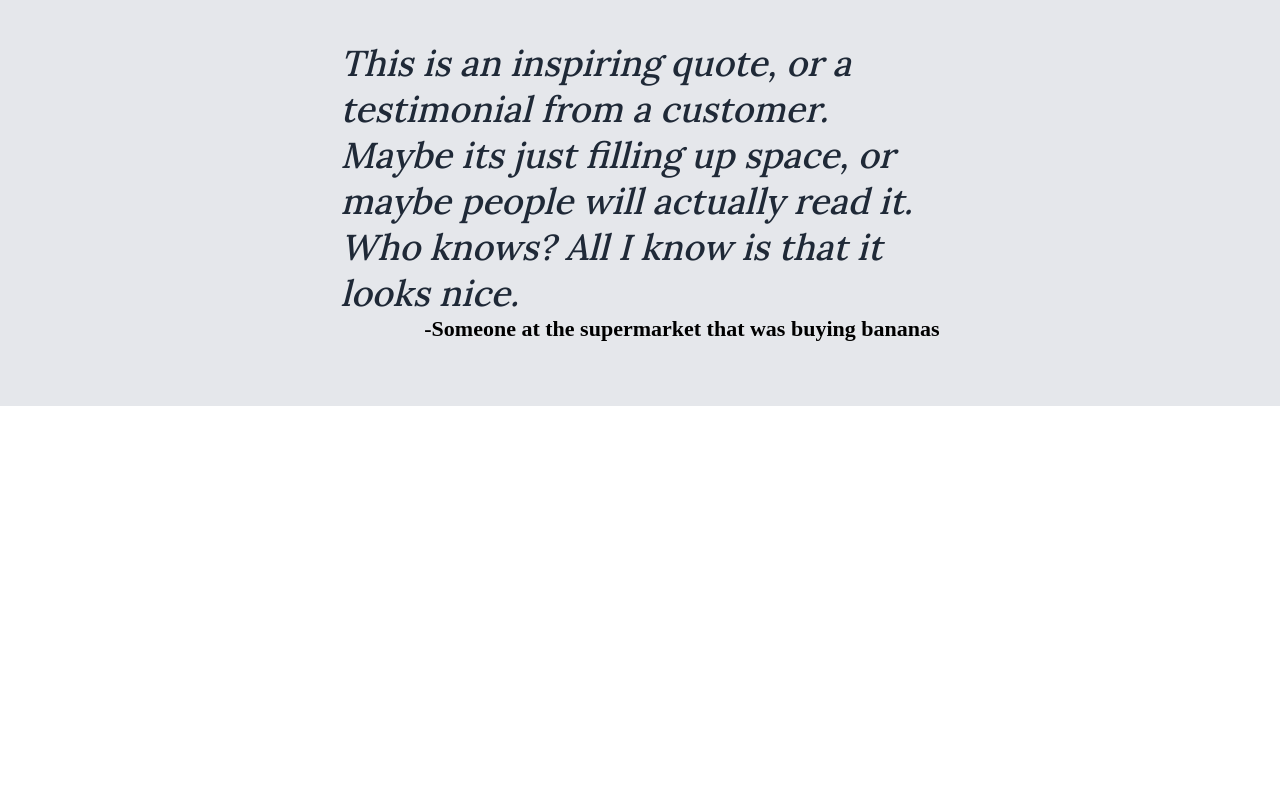
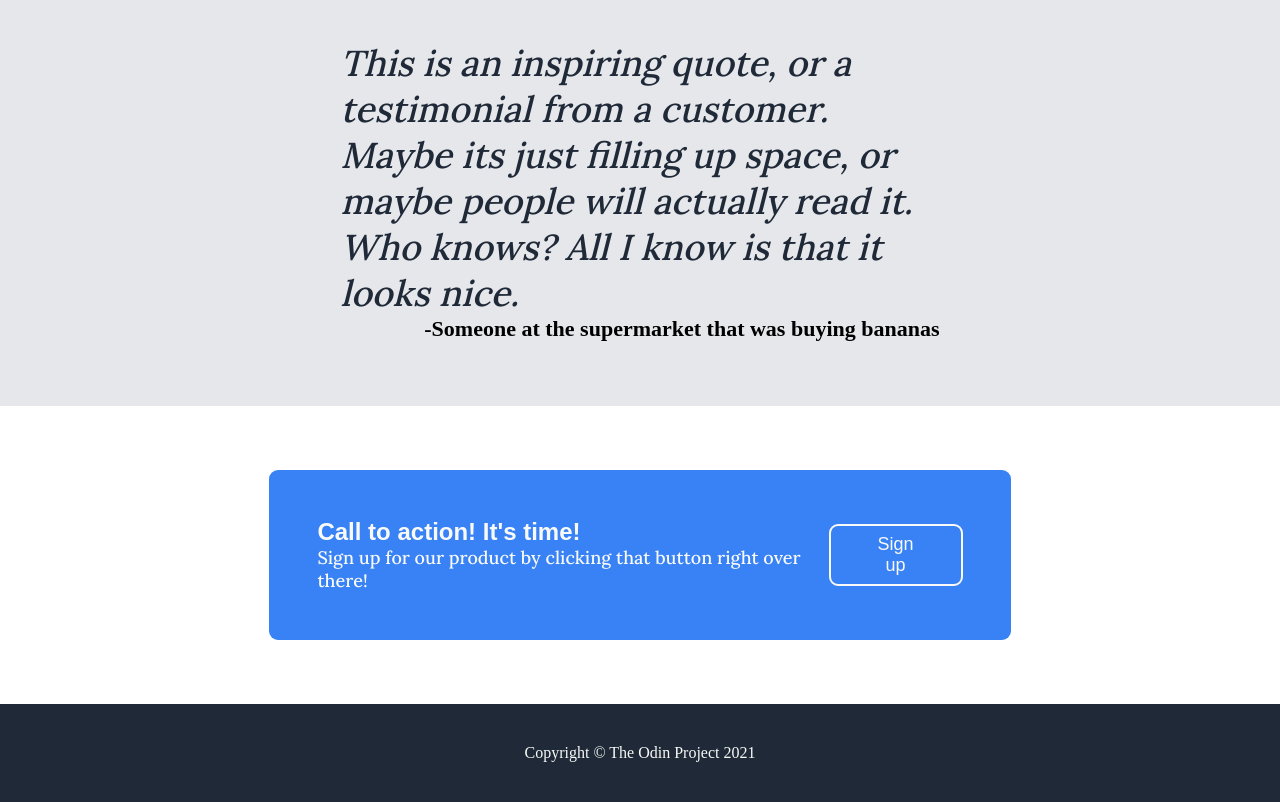
Before and after one commit to FlameWing2/Project-Landing-a-Page, a plain HTML site: page index.html in a window 1280 px wide. Shown: the part 1258-2060 px from the top of the page. Before the commit the page ends 1664 px from the top, so only its background shows below. Drawn offline with Linux system fonts and the light colour scheme; a web font is replaced by a local one.

Commit message:
Edit index.html and Stylesheet.css

```diff
--- a/index.html
+++ b/index.html
@@ -60,17 +60,28 @@
 
 
          <div class="quote-box">
-
             <p class="quote">This is an inspiring quote, or a testimonial from a customer. Maybe its just filling up space, or maybe people will actually read it. Who knows? All I know is that it looks nice.</p>
 
             <p class="someone">-Someone at the supermarket that was buying bananas</p>
+         </div>
 
+         <div class="whitebox">
+
+            <div class="call">
+                <div class="text-container">
+                     <p class="call-title">Call to action! It's time!</p>
+                     <p class="call-subtitle">Sign up for our product by clicking that button right over there!</p>
+                </div>
+                <button class="call-button">Sign up</button>
+            </div>
 
          </div>
 
+         <div class="footer">
 
+            Copyright © The Odin Project 2021
 
-
+         </div>
 
 </body>
 </html>
--- a/stylesheet.css
+++ b/stylesheet.css
@@ -91,8 +91,8 @@ img {
     font-family: "Lora", sans-serif;
 }
 
-.button {
-    padding: 8px 32px;
+button {
+    padding: 8px 36px;
     border-radius: 9px;
     background-color:#3882F6;
     border: none;
@@ -184,3 +184,58 @@ img {
     font-weight: 900;
     font-size: 22px;
 }
+
+.whitebox {
+    display: flex;
+    justify-content: center;
+    align-content: center;
+    padding: 5%;
+
+}
+
+.call {
+    display: flex;
+    background-color: #3882F6;
+    border-radius: 9px;
+    width: 56%;
+    padding: 48px ;
+    flex-grow: 0;
+    justify-content: space-around;
+}
+
+.call-title {
+    display: flex;
+    font-size: 24px;
+    font-weight: 700;
+    color: #F9FAF8;
+    font-family: sans-serif;
+    margin: 0;
+
+}
+
+.call-subtitle {
+    display: flex;
+    font-size: 18px;
+    color: #F9FAF8;
+    font-family: "Lora", sans-serif;
+    margin: 0;
+}
+
+.call-button {
+    display: flex;
+    border: solid 2px #F9FAF8;
+    align-items: center;
+    justify-content: center;
+    margin-top: auto ;
+    margin-bottom: auto;
+}
+
+.footer {
+    display: flex;
+    justify-content: center;
+    align-content: center;
+    background-color: #1F2937;
+    color: #F9FAF8;
+    padding: 40px;
+    font-size: 16px;
+}
```
